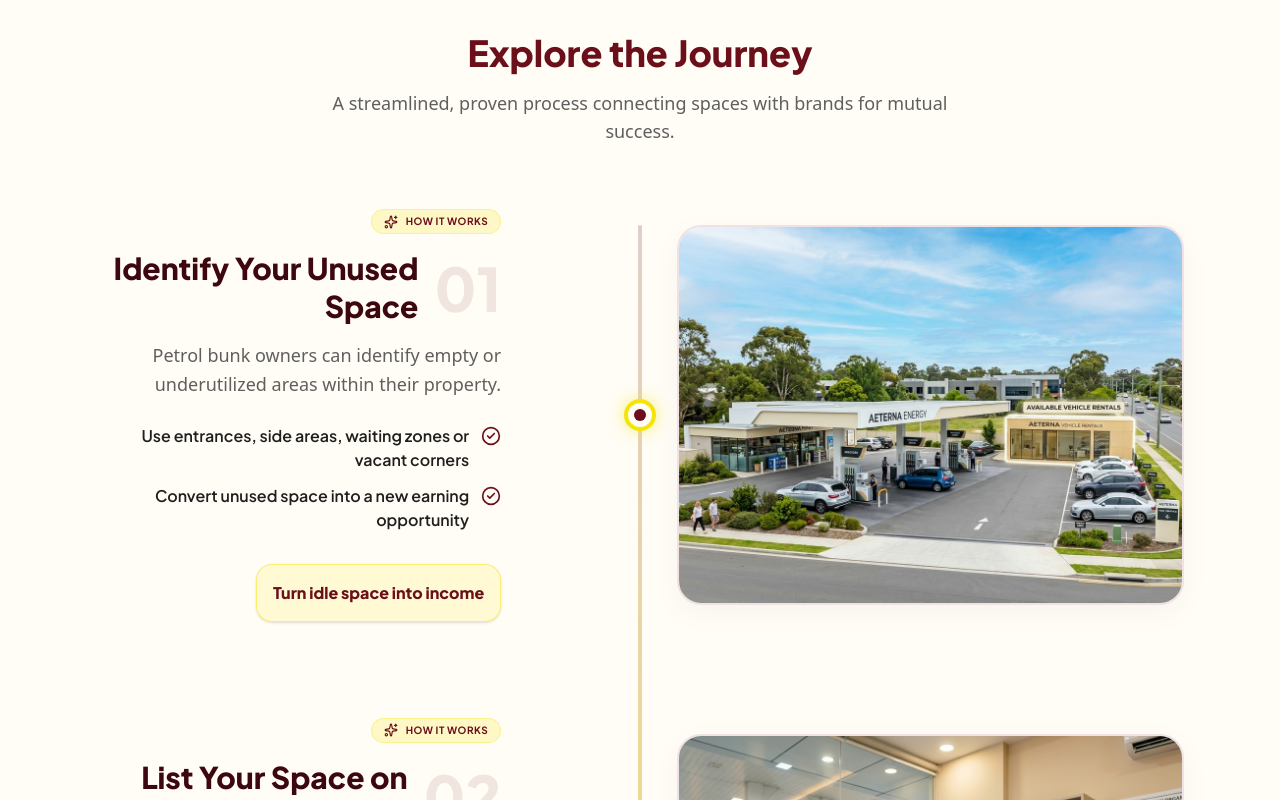
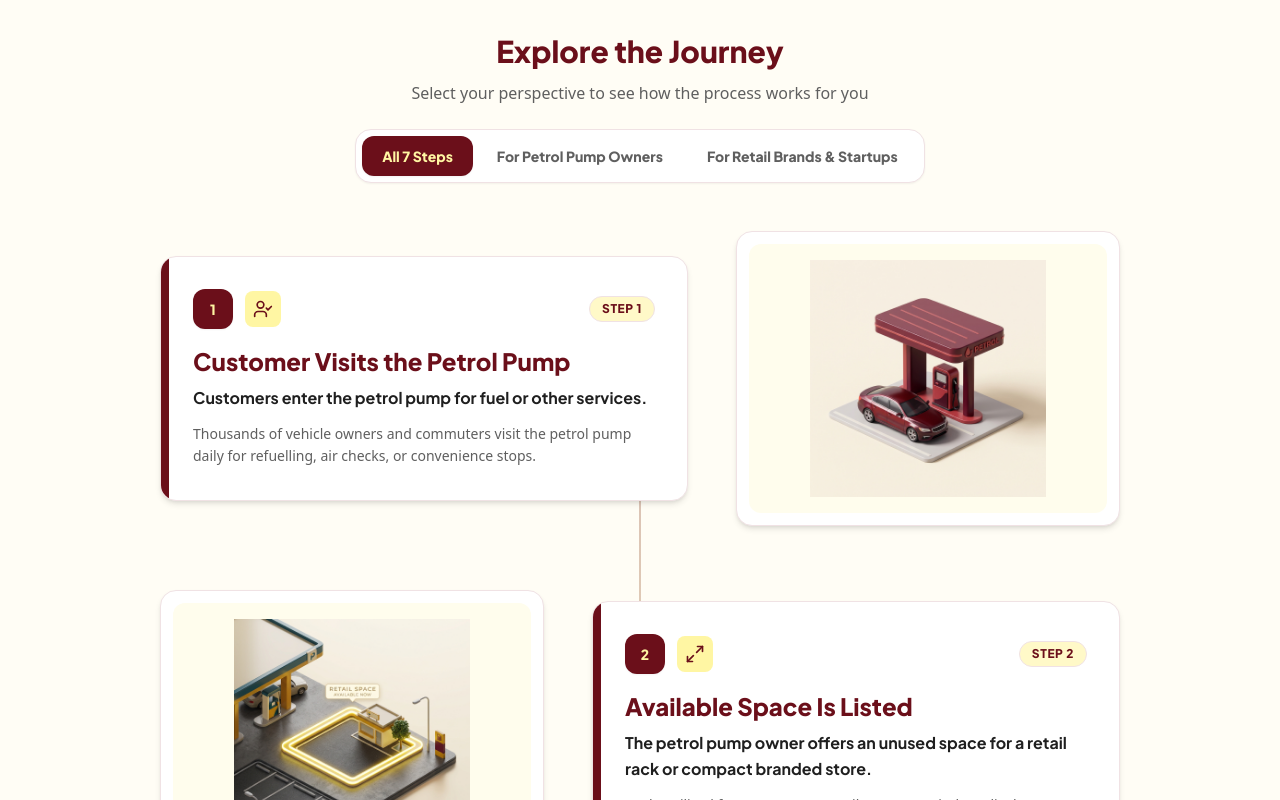
Before and after one commit to beyondwebco-lgtm/racksonrent-petrolbunk, a Next.js app: page /how-it-works in a window 1280 px wide. Shown: the part 1120-1920 px from the top of the page. Built offline with nearby package versions, Linux system fonts and the light colour scheme.

Commit message:
Update page.tsx

```diff
--- a/app/how-it-works/page.tsx
+++ b/app/how-it-works/page.tsx
@@ -21,20 +21,65 @@ import {
   Users
 } from "lucide-react";
 import ScrollReveal from "@/components/ScrollReveal";
-import { PREMIUM_STEPS } from "@/data/journey";
+import { JOURNEY_STEPS, BUNK_OWNER_STEPS, BRAND_STEPS } from "@/data/journey";
 
 function HowItWorksContent() {
   const searchParams = useSearchParams();
   const roleParam = searchParams.get("role");
+  const [activeTab, setActiveTab] = useState<"all" | "bunk-owner" | "brand">("all");
 
   useEffect(() => {
-    if (roleParam) {
+    if (roleParam === "bunk-owner") {
+      setActiveTab("bunk-owner");
+      setTimeout(() => {
+        const el = document.getElementById("explore-journey");
+        if (el) el.scrollIntoView({ behavior: "smooth" });
+      }, 100);
+    } else if (roleParam === "brand") {
+      setActiveTab("brand");
       setTimeout(() => {
         const el = document.getElementById("explore-journey");
         if (el) el.scrollIntoView({ behavior: "smooth" });
       }, 100);
     }
   }, [roleParam]);
+
+  const stepImages = [
+    "/images/step_1_visit.png",
+    "/images/step_2_space.png",
+    "/images/step_3_setup.png",
+    "/images/step_4_showcase.png",
+    "/images/step_5_select.png",
+    "/images/step_6_purchase.png",
+    "/images/step_7_grow.png",
+  ];
+
+  const stepIcons = [
+    <UserCheck key="1" className="w-5 h-5" />,
+    <Maximize2 key="2" className="w-5 h-5" />,
+    <Store key="3" className="w-5 h-5" />,
+    <Eye key="4" className="w-5 h-5" />,
+    <MessageCircle key="5" className="w-5 h-5" />,
+    <ShoppingBag key="6" className="w-5 h-5" />,
+    <TrendingUp key="7" className="w-5 h-5" />,
+  ];
+
+  // Role tag mapping
+  const stepTargetRoles = [
+    "all",          // Step 1
+    "bunk-owner",   // Step 2
+    "brand",        // Step 3
+    "brand",        // Step 4
+    "brand",        // Step 5
+    "all",          // Step 6
+    "all",          // Step 7
+  ];
+
+  const filteredSteps = JOURNEY_STEPS.filter((_, idx) => {
+    if (activeTab === "all") return true;
+    const target = stepTargetRoles[idx];
+    return target === "all" || target === activeTab;
+  });
 
   const featureCards = [
     {
@@ -137,84 +182,171 @@ function HowItWorksContent() {
       </section>
 
       {/* Interactive Steps Timeline */}
-      <section className="max-w-6xl mx-auto px-4 sm:px-6 lg:px-8 mb-24" id="explore-journey">
+      <section className="max-w-5xl mx-auto px-4 sm:px-6 lg:px-8 mb-24" id="explore-journey">
 
+        {/* Role Filter Tabs */}
         <ScrollReveal>
-          <div className="text-center mb-16">
-            <h2 className="text-3xl sm:text-4xl font-extrabold text-[#6B0F1A] mb-4">
+          <div className="text-center mb-12">
+            <h2 className="text-2xl sm:text-3xl font-extrabold text-[#6B0F1A] mb-3">
               Explore the Journey
             </h2>
-            <p className="text-base sm:text-lg text-[#5F5F5F] font-medium max-w-2xl mx-auto">
-              A streamlined, proven process connecting spaces with brands for mutual success.
+            <p className="text-sm sm:text-base text-[#5F5F5F] font-medium mb-6">
+              Select your perspective to see how the process works for you
             </p>
+
+            <div className="inline-flex p-1.5 rounded-2xl bg-white border border-[#F0E2E4] shadow-xs flex-wrap justify-center gap-1">
+              <button
+                type="button"
+                onClick={() => setActiveTab("all")}
+                className={`px-5 py-2.5 rounded-xl text-xs sm:text-sm font-extrabold transition-all cursor-pointer ${
+                  activeTab === "all"
+                    ? "bg-[#6B0F1A] text-[#FFF6A3] shadow-xs"
+                    : "text-[#5F5F5F] hover:text-[#6B0F1A] hover:bg-[#FFF6A3]/40"
+                }`}
+              >
+                All 7 Steps
+              </button>
+              <button
+                type="button"
+                onClick={() => setActiveTab("bunk-owner")}
+                className={`px-5 py-2.5 rounded-xl text-xs sm:text-sm font-extrabold transition-all cursor-pointer ${
+                  activeTab === "bunk-owner"
+                    ? "bg-[#6B0F1A] text-[#FFF6A3] shadow-xs"
+                    : "text-[#5F5F5F] hover:text-[#6B0F1A] hover:bg-[#FFF6A3]/40"
+                }`}
+              >
+                For Petrol Pump Owners
+              </button>
+              <button
+                type="button"
+                onClick={() => setActiveTab("brand")}
+                className={`px-5 py-2.5 rounded-xl text-xs sm:text-sm font-extrabold transition-all cursor-pointer ${
+                  activeTab === "brand"
+                    ? "bg-[#6B0F1A] text-[#FFF6A3] shadow-xs"
+                    : "text-[#5F5F5F] hover:text-[#6B0F1A] hover:bg-[#FFF6A3]/40"
+                }`}
+              >
+                For Retail Brands & Startups
+              </button>
+            </div>
           </div>
         </ScrollReveal>
 
         {/* Connected Vertical Timeline */}
-        <div className="relative space-y-12 sm:space-y-20 lg:space-y-24 pl-6 md:pl-0">
+        <div className="relative space-y-12 sm:space-y-16">
+          {/* Vertical Connecting Line */}
+          <div className="hidden md:block absolute left-1/2 top-8 bottom-8 w-0.5 -translate-x-1/2 bg-gradient-to-b from-[#6B0F1A] via-[#F4E409] to-[#6B0F1A] opacity-30 pointer-events-none" />
 
-          {/* Vertical Connecting Line (Hidden on small mobile if preferred, but let's keep it left aligned on mobile, center on desktop) */}
-          <div className="absolute left-[38px] md:left-1/2 top-4 bottom-4 w-1 md:-translate-x-1/2 bg-gradient-to-b from-[#6B0F1A]/20 via-[#F4E409]/80 to-[#6B0F1A]/20 rounded-full" />
+          {activeTab === "all" && filteredSteps.map((step, index) => {
+            const isEven = index % 2 === 0;
+            const originalIndex = step.stepNumber - 1;
 
-          {PREMIUM_STEPS.map((step, index) => {
             return (
-              <ScrollReveal key={step.stepNumber} delayMs={index * 100}>
-                <div className="relative flex flex-col md:flex-row items-center gap-8 lg:gap-16 group">
+              <ScrollReveal key={`all-${step.stepNumber}`}>
+                <div className={`relative flex flex-col ${isEven ? 'md:flex-row' : 'md:flex-row-reverse'} items-center gap-8 lg:gap-12`}>
 
-                  {/* Center Dot Indicator */}
-                  <div className="absolute left-0 md:left-1/2 top-8 md:top-1/2 md:-translate-y-1/2 -translate-x-1/2 w-6 h-6 md:w-8 md:h-8 rounded-full bg-[#FFFDF5] border-4 border-[#F4E409] shadow-[0_0_15px_rgba(244,228,9,0.5)] z-10 group-hover:scale-125 group-hover:border-[#6B0F1A] transition-all duration-500 flex items-center justify-center">
-                    <div className="w-2 h-2 md:w-3 md:h-3 rounded-full bg-[#6B0F1A] group-hover:bg-[#F4E409] transition-colors duration-500" />
+                  {/* Step Card Content */}
+                  <div className="flex-1 w-full">
+                    <div className="bg-white rounded-2xl p-6 sm:p-8 border border-[#F0E2E4] shadow-md hover:shadow-lg transition-all duration-300 relative group overflow-hidden">
+                      <div className="absolute top-0 left-0 w-2 h-full bg-[#6B0F1A] group-hover:bg-[#F4E409] transition-colors duration-300" />
+
+                      <div className="flex items-center gap-3 mb-4">
+                        <div className="w-10 h-10 rounded-xl bg-[#6B0F1A] text-[#FFF6A3] flex items-center justify-center font-black text-sm shadow-xs">
+                          {step.stepNumber}
+                        </div>
+                        <div className="p-2 rounded-lg bg-[#FFF6A3] text-[#6B0F1A]">
+                          {stepIcons[originalIndex]}
+                        </div>
+                        <span className="text-xs font-extrabold uppercase tracking-wider text-[#6B0F1A] bg-[#FFF6A3]/60 px-3 py-1 rounded-full border border-[#F0E2E4] ml-auto">
+                          {step.visualTag}
+                        </span>
                       </div>
 
-                  {/* Left Side: Content Box (45%) */}
-                  <div className="w-full md:w-[45%] md:pr-10 lg:pr-14 md:text-right pl-8 md:pl-0 flex flex-col md:items-end z-10 pt-2 md:pt-0">
-                    <div className="inline-flex items-center gap-2 px-3 py-1 bg-[#F4E409]/20 border border-[#F4E409]/30 rounded-full mb-4">
-                      <Sparkles className="w-3.5 h-3.5 text-[#6B0F1A]" />
-                      <span className="text-[10px] font-bold text-[#6B0F1A] uppercase tracking-wider">How It Works</span>
-                    </div>
-
-                    <div className="flex items-center md:flex-row-reverse gap-4 mb-4">
-                      <span className="text-4xl lg:text-6xl font-black text-[#6B0F1A]/10 leading-none">
-                        {step.stepNumber}
-                      </span>
-                      <h3 className="text-2xl lg:text-3xl font-extrabold text-[#3D0710] leading-tight">
+                      <h3 className="text-xl sm:text-2xl font-extrabold text-[#6B0F1A] mb-2">
                         {step.title}
                       </h3>
-                    </div>
 
-                    <p className="text-base lg:text-lg text-[#5F5F5F] font-medium leading-relaxed mb-6 md:text-right text-left">
+                      <p className="text-sm sm:text-base text-[#1F1F1F] font-bold mb-3 leading-relaxed">
                         {step.shortDescription}
                       </p>
 
-                    <ul className="space-y-3 mb-8 w-full">
-                      {step.highlights.map((highlight, idx) => (
-                        <li key={idx} className="flex md:flex-row-reverse items-start gap-3">
-                          <CheckCircle2 className="w-5 h-5 text-[#6B0F1A] shrink-0 mt-0.5" />
-                          <span className="text-sm lg:text-base text-[#1F1F1F] font-semibold text-left md:text-right">{highlight}</span>
-                        </li>
-                      ))}
-                    </ul>
-
-                    <div className="bg-[#FFF6A3]/40 border border-[#F4E409]/50 rounded-2xl p-4 w-full md:w-auto shadow-sm">
-                      <p className="text-sm lg:text-base font-extrabold text-[#6B0F1A] text-left md:text-right">
-                        {step.featuredHighlight}
+                      <p className="text-xs sm:text-sm text-[#5F5F5F] leading-relaxed font-medium">
+                        {step.detailedDescription}
                       </p>
                     </div>
                   </div>
 
-                  {/* Right Side: Image Box (55%) */}
-                  <div className="w-full md:w-[55%] md:pl-10 lg:pl-14 pl-8 md:pl-0">
-                    <div className="relative w-full aspect-[4/3] rounded-3xl overflow-hidden border-2 border-[#F0E2E4] shadow-[0_8px_30px_rgb(0,0,0,0.04)] group-hover:shadow-[0_8px_40px_rgb(107,15,26,0.1)] group-hover:border-[#6B0F1A]/20 transition-all duration-700">
+                  {/* Step Image Visual Container */}
+                  <div className="flex-1 w-full max-w-sm mx-auto">
+                    <div className="relative bg-white rounded-2xl p-3 border border-[#F0E2E4] shadow-md overflow-hidden group hover:scale-[1.02] transition-transform duration-300">
+                      <div className="relative aspect-[4/3] w-full rounded-xl overflow-hidden bg-[#FFF6A3]/20">
+                        <Image
+                          src={stepImages[originalIndex]}
+                          alt={step.title}
+                          fill
+                          sizes="(max-width: 768px) 100vw, 400px"
+                          className="object-contain p-4 group-hover:scale-108 transition-transform duration-500 ease-out"
+                        />
+                      </div>
+                    </div>
+                  </div>
+
+                </div>
+              </ScrollReveal>
+            );
+          })}
+
+          {activeTab === "bunk-owner" && BUNK_OWNER_STEPS.map((step, index) => {
+            return (
+              <ScrollReveal key={`owner-${step.stepNumber}`}>
+                <div className="relative flex flex-col items-center gap-6">
+                  {/* Step Image Visual Container - Wide Aspect Ratio */}
+                  <div className="w-full max-w-4xl mx-auto">
+                    <div className="relative bg-white rounded-2xl p-2 sm:p-3 border border-[#F0E2E4] shadow-md overflow-hidden group hover:shadow-lg transition-all duration-300">
+                      <div className="relative w-full overflow-hidden rounded-xl bg-[#FFF6A3]/10" style={{ paddingBottom: '33.33%' }}> {/* roughly 3:1 aspect ratio based on banners */}
                         <Image
                           src={step.image}
                           alt={step.title}
                           fill
-                        className="object-cover transition-transform duration-1000 ease-out group-hover:scale-105 group-hover:-rotate-1"
-                        sizes="(max-width: 768px) 100vw, 55vw"
+                          sizes="(max-width: 1024px) 100vw, 1024px"
+                          className="object-cover sm:object-contain group-hover:scale-[1.02] transition-transform duration-500 ease-out"
                         />
                       </div>
                     </div>
+                  </div>
 
+                  {/* Step Card Content */}
+                  <div className="w-full max-w-4xl mx-auto hidden">
+                    {/* The images already have the text, but we keep this hidden for SEO/accessibility, or optionally show it if needed. The user requested to take content from photos and add photos, maybe they meant using the photos as the main visual. Let's actually show the text below it concisely, just in case. */}
+                  </div>
+                </div>
+              </ScrollReveal>
+            );
+          })}
+
+          {activeTab === "brand" && BRAND_STEPS.map((step, index) => {
+            return (
+              <ScrollReveal key={`brand-${step.stepNumber}`}>
+                <div className="relative flex flex-col items-center gap-6">
+                  {/* Step Image Visual Container - Wide Aspect Ratio */}
+                  <div className="w-full max-w-4xl mx-auto">
+                    <div className="relative bg-white rounded-2xl p-2 sm:p-3 border border-[#F0E2E4] shadow-md overflow-hidden group hover:shadow-lg transition-all duration-300">
+                      <div className="relative w-full overflow-hidden rounded-xl bg-[#FFF6A3]/10" style={{ paddingBottom: '33.33%' }}> {/* roughly 3:1 aspect ratio based on banners */}
+                        <Image
+                          src={step.image}
+                          alt={step.title}
+                          fill
+                          sizes="(max-width: 1024px) 100vw, 1024px"
+                          className="object-cover sm:object-contain group-hover:scale-[1.02] transition-transform duration-500 ease-out"
+                        />
+                      </div>
+                    </div>
+                  </div>
+
+                  {/* Step Card Content */}
+                  <div className="w-full max-w-4xl mx-auto hidden">
+                    {/* Kept hidden for SEO or screen readers */}
+                  </div>
                 </div>
               </ScrollReveal>
             );
```
Lines whose indentation alone changed are shown as unchanged.
